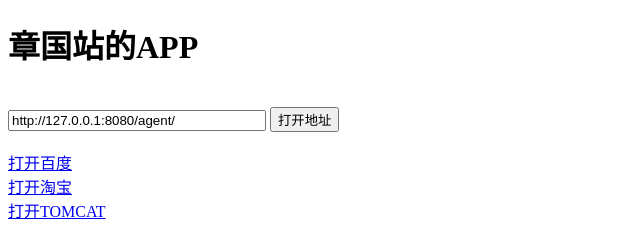
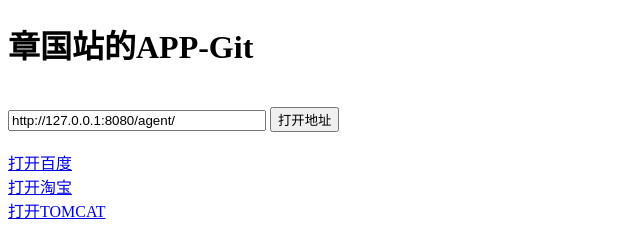
Before and after one commit to zhangguozhan/MyApp, a plain HTML site: page index.html in a window 1280 px wide. Shown: the full height of the page, 0-640 px from the left. Drawn offline with Linux system fonts and the light colour scheme.

Commit message:
add note

```diff
--- a/index.html
+++ b/index.html
@@ -60,7 +60,7 @@
 	</head>
 
 	<body>
-		<h1>章国站的APP</h1><br />
+		<h1>章国站的APP-Git</h1><br />
 		<input type="text" name="urlStr" id="urlStr" value="http://127.0.0.1:8080/agent/" style="width: 250px;" />
 		<input type="button" name="open" id="open" value="打开地址" onclick="openUrl()" /><br /><br />
 		<a href="http://www.baidu.com">打开百度</a><br />
```
